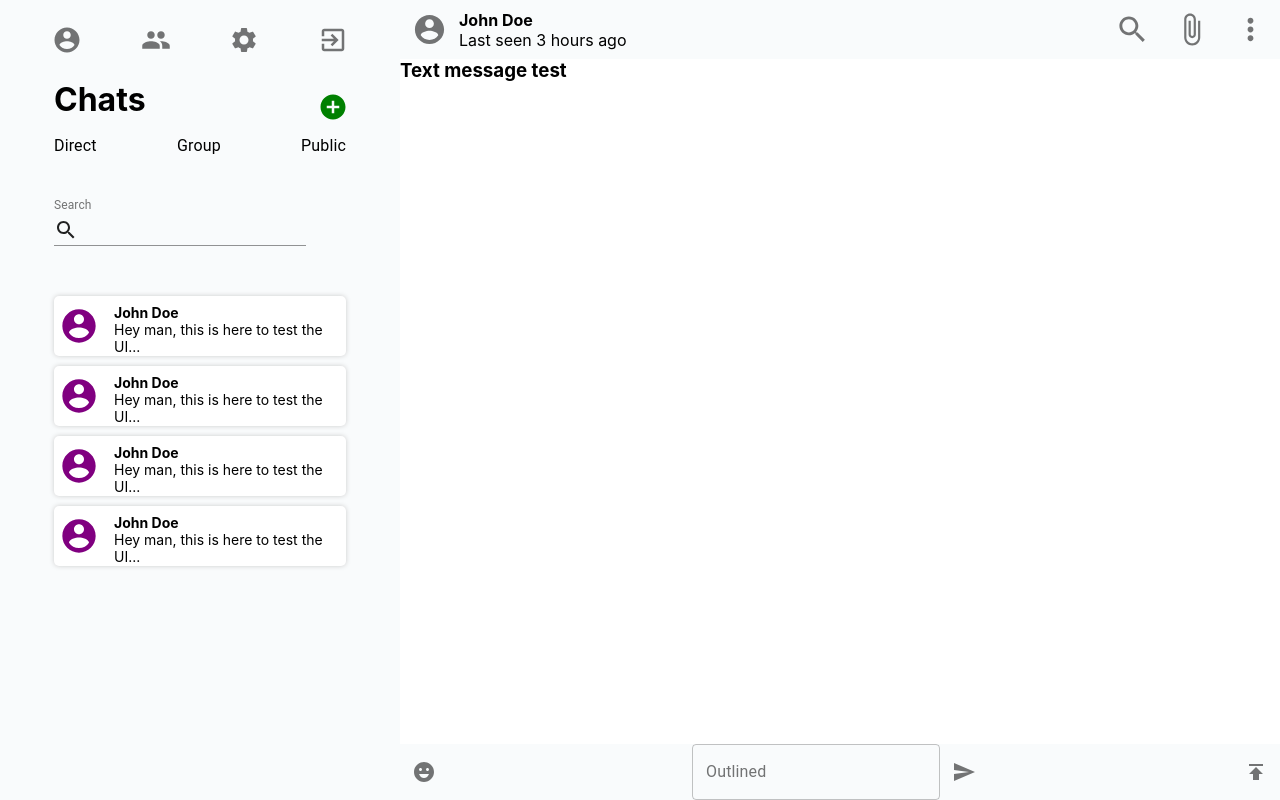
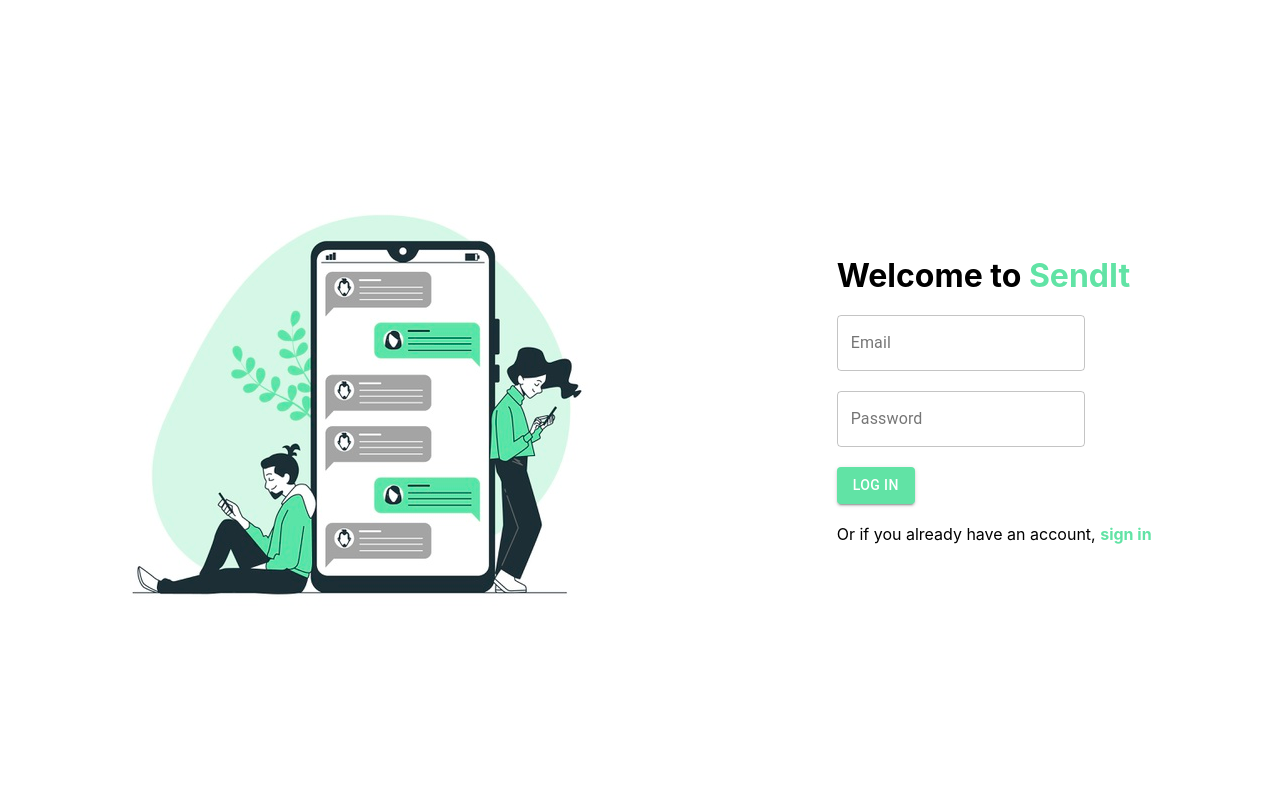
Before and after one commit to LarryBaer/SendIt, a React (Create React App) app: page /login in a window 1280 px wide. Built offline with nearby package versions, Linux system fonts and the light colour scheme.

Commit message:
Designed login ui

```diff
--- a/package.json
+++ b/package.json
@@ -13,8 +13,11 @@
     "@types/node": "^12.0.0",
     "@types/react": "^17.0.3",
     "@types/react-dom": "^17.0.0",
+    "firebase": "^8.3.0",
     "react": "^17.0.1",
     "react-dom": "^17.0.1",
+    "react-firebaseui": "^4.1.0",
+    "react-router-dom": "^5.2.0",
     "react-scripts": "4.0.3",
     "typescript": "^4.1.2",
     "web-vitals": "^1.0.1"
@@ -42,5 +45,8 @@
       "last 1 firefox version",
       "last 1 safari version"
     ]
+  },
+  "devDependencies": {
+    "@types/react-router-dom": "^5.1.7"
   }
 }
--- a/src/App.tsx
+++ b/src/App.tsx
@@ -1,46 +1,38 @@
 import React from "react";
+import LogIn from "./LogIn";
 import Chat from "./components/Chat";
 import Contacts from "./components/Contacts";
-import Login from "./components/Login";
 import NavBar from "./components/NavBar";
 import SideBar from "./components/SideBar";
+import Home from "./Home";
 import { makeStyles } from "@material-ui/core/styles";
+import { BrowserRouter, Route, Redirect } from "react-router-dom";
 
 const useStyles = makeStyles({
-  app: {
-    height: "100vh",
-  },
-  app__main: {
-    display: "flex",
-  },
-  // test: {
-  //   display:"flex",
-  //   flex:.35,
-  //   backgroundColor:"blue",
+  // app: {
+  //   height: "100vh",
   // },
-  // test2: {
-  //   display:"flex",
-  //   flex:.65,
-  //   backgroundColor:"red",
+  // app__main: {
+  //   display: "flex",
   // },
 });
 
 function App() {
   const classes = useStyles();
   return (
-    <div className={classes.app}>
-      <div className={classes.app__main}>
-        {/* <div className={classes.test}> */}
-          <SideBar />
-        {/* </div> */}
-        {/* <div className={classes.test2}> */}
-          <Chat />
-        {/* </div> */}
-        {/* <Contacts />
-      <Login />
-      <NavBar /> */}
+    <BrowserRouter>
+    <div>
+      <div>
+        <Route path="/login" exact component={LogIn} />
+        <Route
+          path="/" exact component={Home}
+          // render={() =>
+          //   loggedIn ? <Redirect to="/home" /> : <Redirect to="/login" />
+          // }
+        ></Route>
       </div>
     </div>
+    </BrowserRouter>
   );
 }
 
--- /dev/null
+++ b/src/Home.tsx
@@ -0,0 +1,33 @@
+import React from "react";
+import { makeStyles } from "@material-ui/core/styles";
+import Chat from "./components/Chat";
+import Contacts from "./components/Contacts";
+import NavBar from "./components/NavBar";
+import SideBar from "./components/SideBar";
+
+const useStyles = makeStyles({
+    app: {
+        height: "100vh",
+      },
+      app__main: {
+        display: "flex",
+      },
+});
+
+function Home() {
+  const classes = useStyles();
+
+  return (
+    <div className={classes.app}>
+      <div className={classes.app__main}>
+      <SideBar />
+      <Chat />
+      {/* <Contacts />
+      <Login />
+      <NavBar /> */}
+    </div>
+    </div>
+  );
+}
+
+export default Home;
--- /dev/null
+++ b/src/LogIn.tsx
@@ -0,0 +1,122 @@
+import React from "react";
+import { makeStyles, Theme, createStyles } from "@material-ui/core/styles";
+import MainImage from "./Images/login_main.jpg";
+import { Grid, TextField, Button } from "@material-ui/core";
+import StyledFirebaseAuth from "react-firebaseui/StyledFirebaseAuth";
+import firebase from "firebase";
+
+const useStyles = makeStyles((theme: Theme) =>
+  createStyles({
+    login: {
+
+    },
+    login__main__grid: {
+      padding:"50px",
+    },
+    login__right__container: {
+      // backgroundColor: "red",
+
+    },
+    login__left__container: {
+      // backgroundColor: "blue",
+    },
+    login__main__image: {
+      maxWidth: "100%",
+    },
+    login__welcome__header: {
+
+    },
+    welcome__header: {
+
+    },
+    header__brand__word: {
+      color: "#61E3A5",
+    },
+    google__login__button:{},
+    grid__item:{
+      paddingTop:"20px",
+    },
+    email__input:{},
+    password__input:{},
+    signin__word:{
+      fontWeight:"bold",
+      color: "#61E3A5",
+    },
+    login__btn:{
+      backgroundColor: "#61E3A5",
+    },
+  })
+);
+
+function LogIn() {
+  const classes = useStyles();
+
+  // Config for logging in
+  // var uiConfig: any = {
+  //   signInFlow: "popup",
+  //   signInOptions: [firebase.auth.GoogleAuthProvider.PROVIDER_ID],
+  //   callbacks: {
+  //     signInSuccess: () => false,
+  //   },
+  // };
+
+  return (
+    <div className={classes.login}>
+      <Grid
+        container
+        className={classes.login__main__grid}
+        justify="center"
+        alignItems="center"
+        style={{ minHeight: '100vh' }}
+      >
+        <Grid item className={classes.login__left__container} lg={8}>
+          <img className={classes.login__main__image} src={MainImage}></img>
+        </Grid>
+        <Grid item className={classes.login__right__container} lg={4}>
+          <Grid item className={classes.login__welcome__header}>
+            <h1 className={classes.welcome__header}>
+              Welcome to
+              <span className={classes.header__brand__word}> SendIt</span>
+            </h1>
+            <Grid item className={classes.google__login__button}>
+              {/* <StyledFirebaseAuth
+                className={classes.google__login__button}
+                uiConfig={uiConfig}
+                firebaseAuth={firebase.auth()}
+              /> */}
+            </Grid>
+            <Grid item className={classes.grid__item}>
+              <TextField
+                className={classes.email__input}
+                id="outlined-basic"
+                label="Email"
+                variant="outlined"
+              />
+            </Grid>
+            <Grid item className={classes.grid__item}>
+              <TextField
+                className={classes.password__input}
+                id="outlined-basic"
+                label="Password"
+                variant="outlined"
+              />
+            </Grid>
+            <Grid item className={classes.grid__item}>
+              <Button className={classes.login__btn} variant="contained" color="primary">
+                Log In
+              </Button>
+            </Grid>
+            <Grid item className={classes.grid__item}>
+              <p>
+                Or if you already have an account,{" "}
+                <span className={classes.signin__word}>sign in</span>
+              </p>
+            </Grid>
+          </Grid>
+        </Grid>
+      </Grid>
+    </div>
+  );
+}
+
+export default LogIn;
--- a/src/components/Chat.tsx
+++ b/src/components/Chat.tsx
@@ -85,7 +85,7 @@ function Chat() {
           <form>
             <TextField
               id="outlined-basic"
-              label="Outlined"
+              label="Type a message"
               variant="outlined"
             />
           </form>
```
Also changed, not shown: src/components/Login.tsx (deleted, +0 -11 lines), src/Images/login_main.jpg (added), 1 other file (tests, documents, lock files or other folders).
